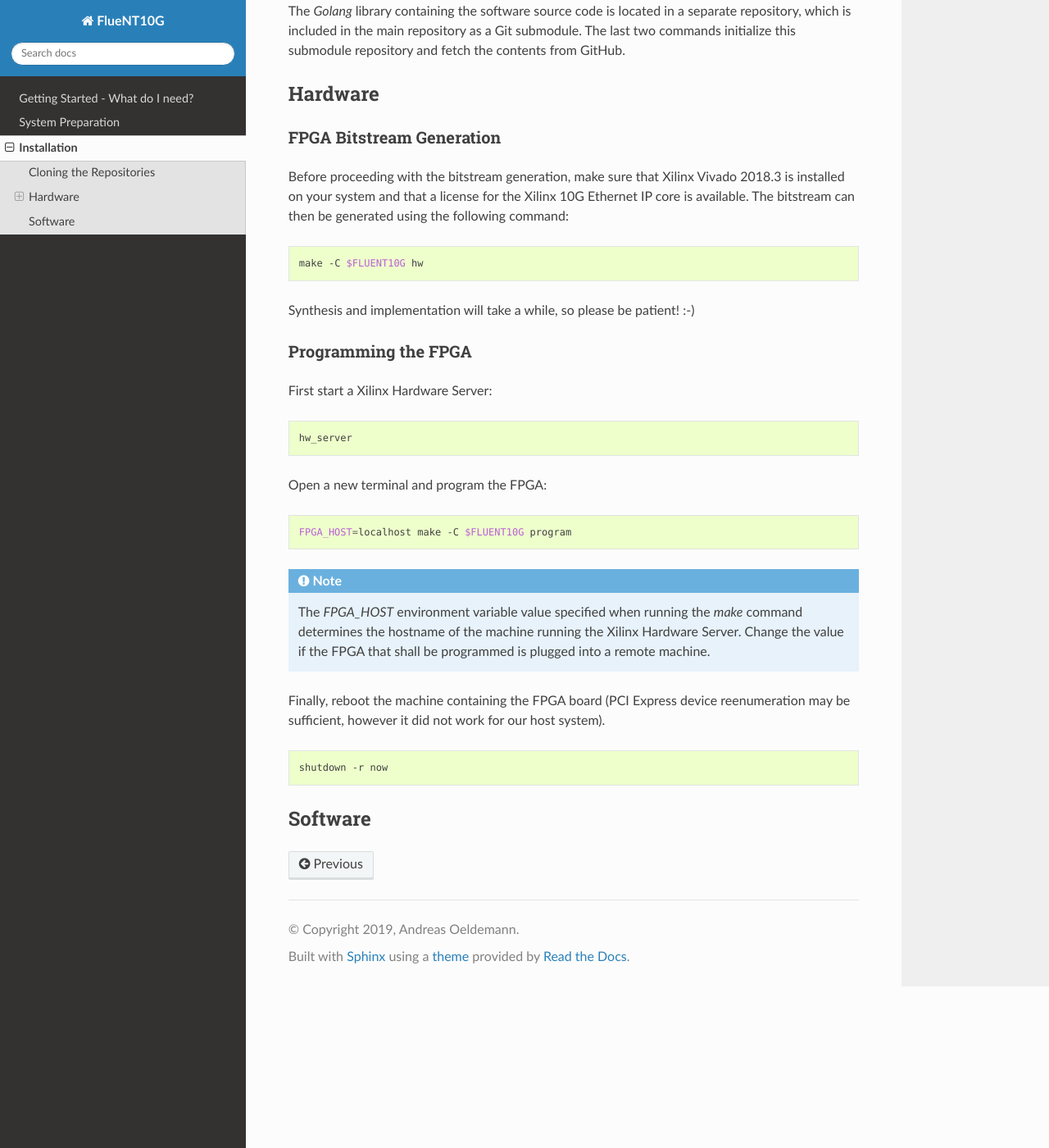
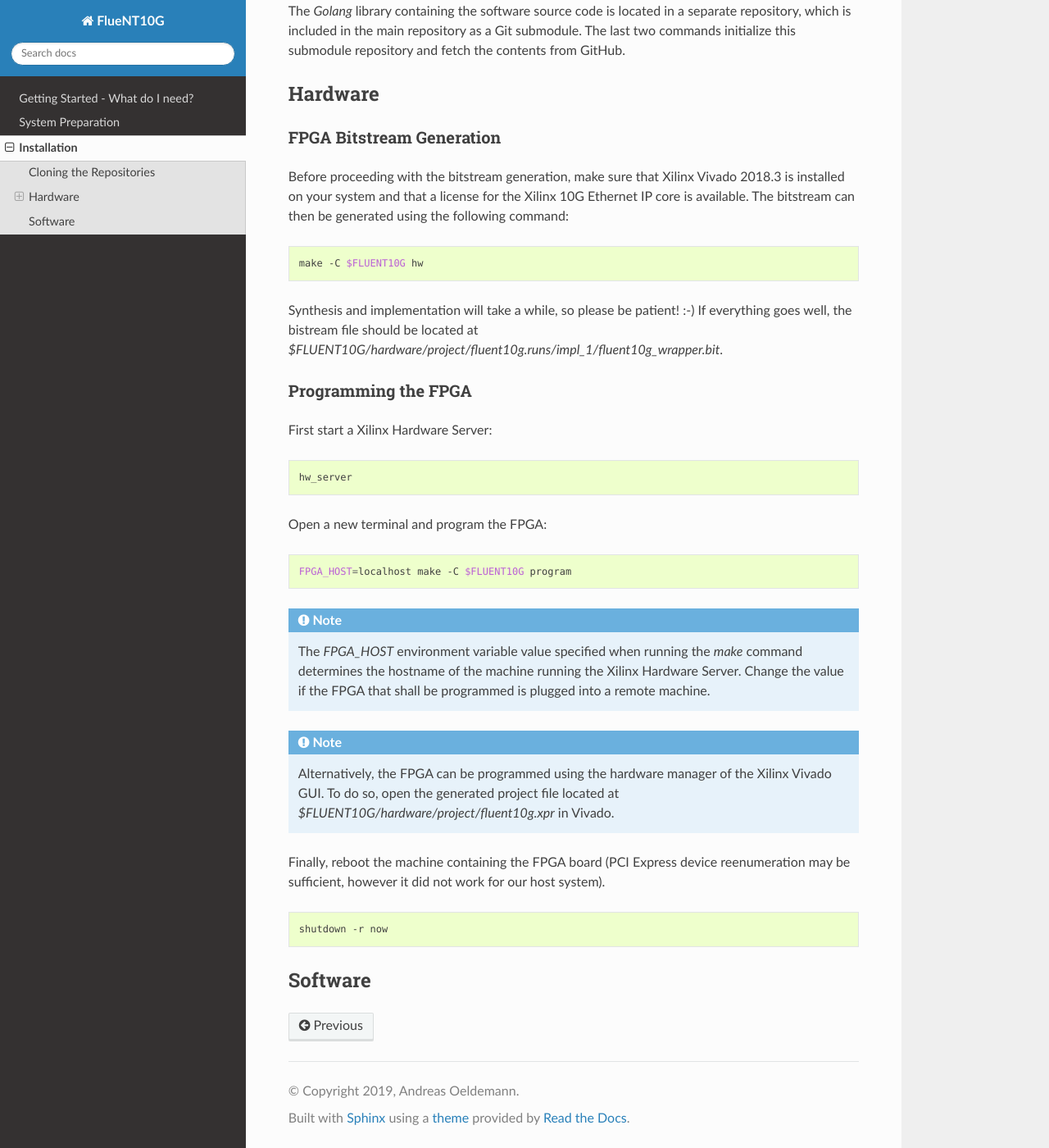
Before and after one commit to aoeldemann/fluent10g, a Sphinx documentation site: the page built from docs/installation.rst, in a window 1280 px wide and 1400 px high, scrolled down 528 px. Shown: the whole window at 82% size. Built offline with Sphinx 7.4.7 and the Read the Docs theme 2.0.0, drawn with Linux system fonts in a browser that asks for light colours.

Commit message:
doc: added location of bitstream and vivado project files

```diff
--- a/docs/installation.rst
+++ b/docs/installation.rst
@@ -39,7 +39,9 @@ following command:
 
   make -C $FLUENT10G hw
 
-Synthesis and implementation will take a while, so please be patient! :-)
+Synthesis and implementation will take a while, so please be patient! :-) If
+everything goes well, the bistream file should be located at
+`$FLUENT10G/hardware/project/fluent10g.runs/impl_1/fluent10g_wrapper.bit`.
 
 Programming the FPGA
 --------------------
@@ -61,6 +63,10 @@ Open a new terminal and program the FPGA:
   Hardware Server. Change the value if the FPGA that shall be programmed is
   plugged into a remote machine.
 
+.. note:: Alternatively, the FPGA can be programmed using the hardware manager
+  of the Xilinx Vivado GUI. To do so, open the generated project file located at
+  `$FLUENT10G/hardware/project/fluent10g.xpr` in Vivado.
+
 Finally, reboot the machine containing the FPGA board (PCI Express device
 reenumeration may be sufficient, however it did not work for our host system).
 
```
